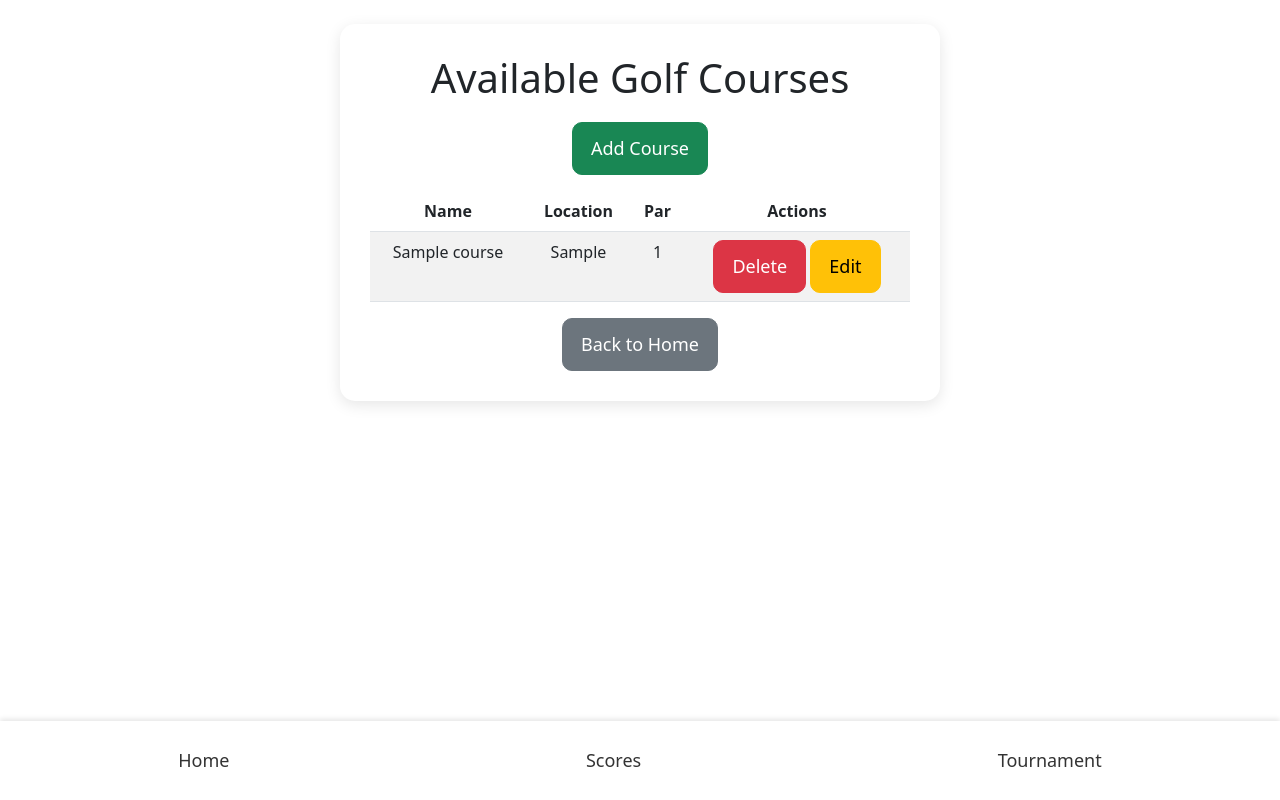
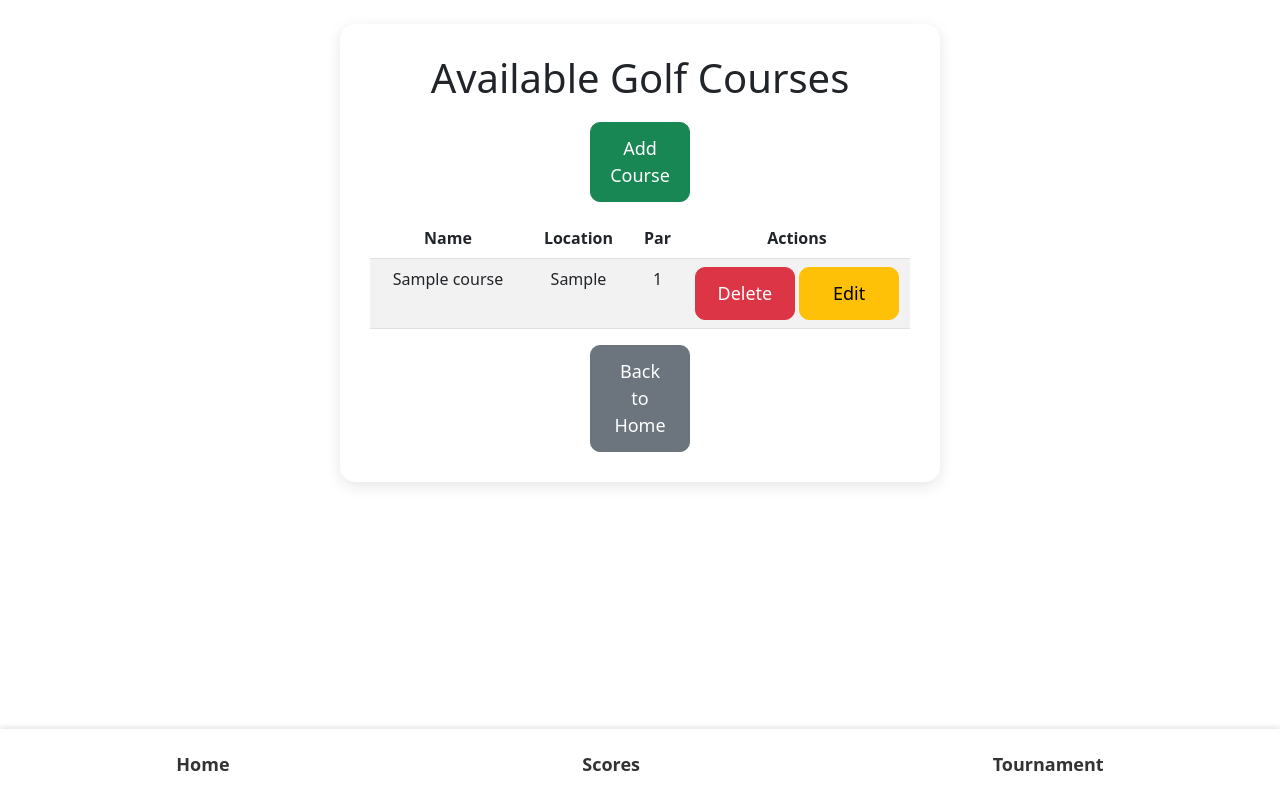
Before and after one commit to kingwalius/golfwebApp, a Flask app: page /courses in a window 1280 px wide. Run offline with Flask 3, Linux system fonts and the light colour scheme; tables that the repository leaves empty hold one stand-in row (values such as "Sample post").

```diff
--- a/static/styles.css
+++ b/static/styles.css
@@ -6,7 +6,7 @@
     box-shadow: 0 -2px 5px rgba(0, 0, 0, 0.1);
     display: flex;
     justify-content: space-around;
-    padding: 12px 0;
+    padding: 8px 0;
   }
 
   .mobile-nav ul {
@@ -20,6 +20,7 @@
 
   .nav-link {
     text-decoration: none;
+    font-weight: 600;
     color: #333;
     font-size: 18px;
     padding: 14px;
@@ -28,6 +29,10 @@
   }
 
   .nav-link:hover {
+    .nav-link {
+  font-weight: 600;
+  color: #222 !important;
+}
     color: #007bff;
     background: rgba(0, 123, 255, 0.1);
   }
@@ -44,6 +49,11 @@ h1 {
     font-weight: 400;
     margin-bottom: 20px;
 }
+.btn {
+    width: 100%;
+    max-width: 100px; /* Limits button width */
+    padding: 10px 12px; /* Reduces excess padding */
+  }
 .btn-lg {
     width: 100%;
     padding: 15px;
```
